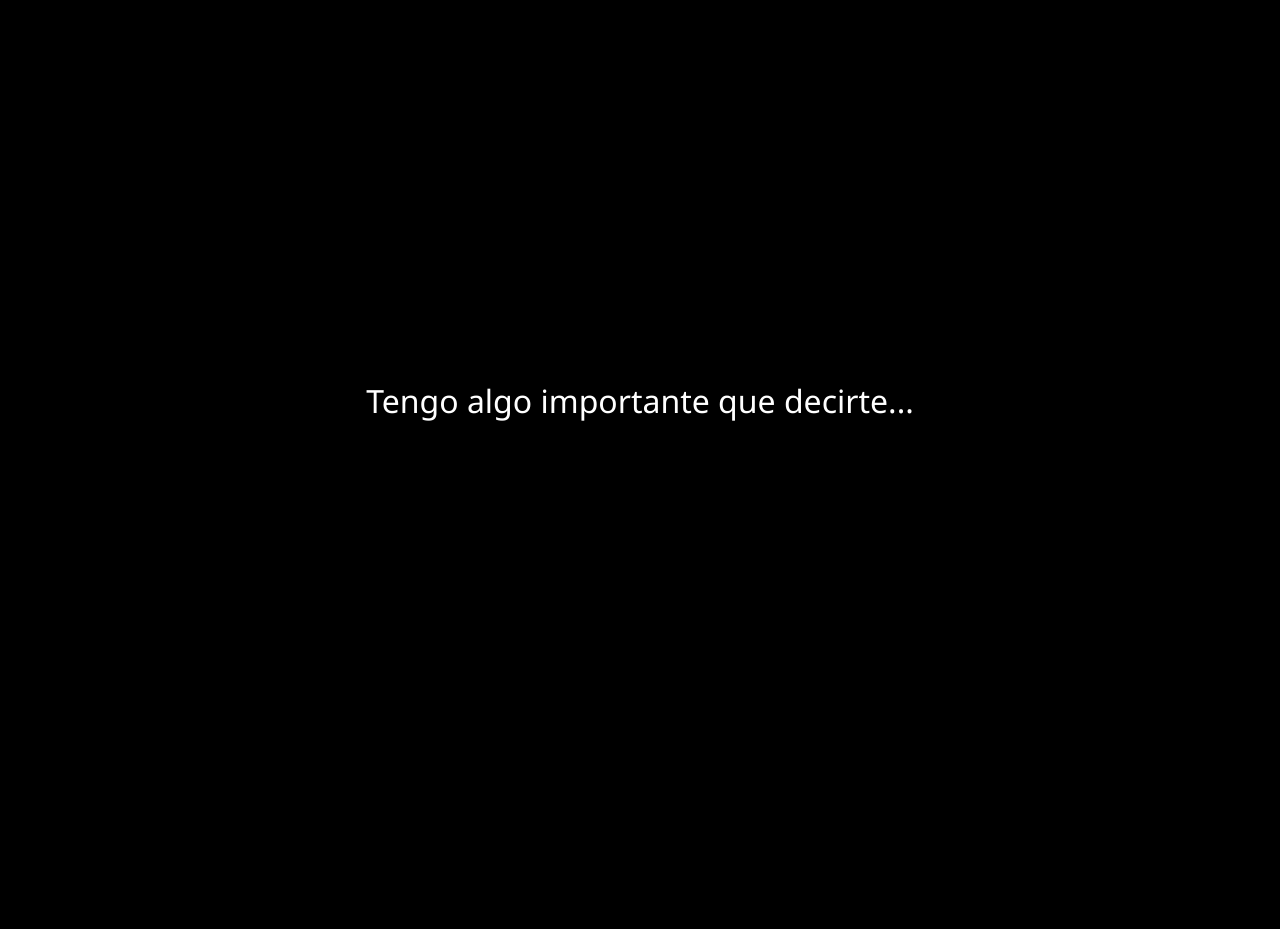
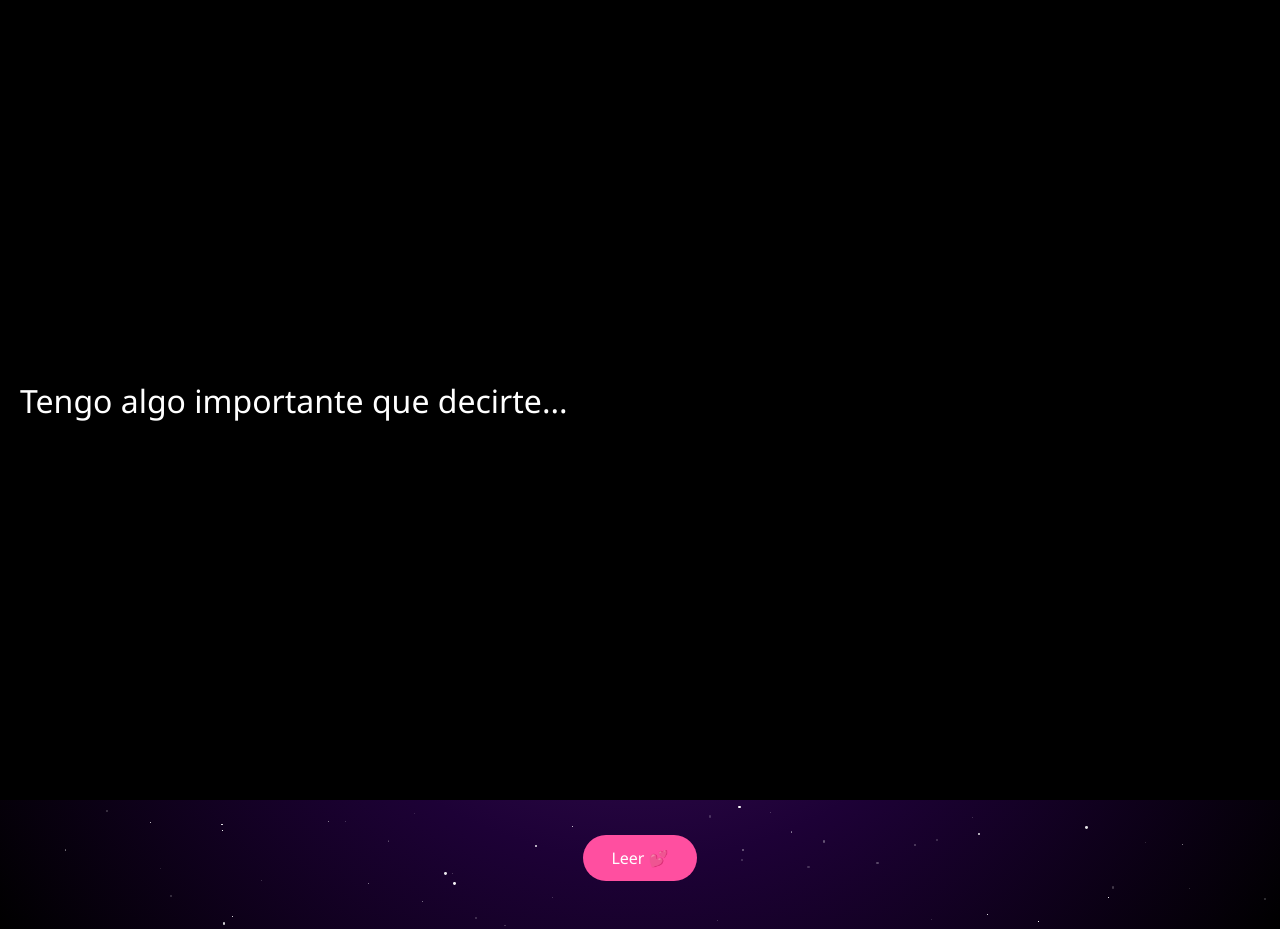
Before and after one commit to tiwzy/para-mi-cosita-preciosa, a plain HTML site: page index.html in a window 1280 px wide. Before the commit the page ends 800 px from the top, so only its background shows below. Drawn offline with Linux system fonts and the light colour scheme.

Commit message:
Update index.html

```diff
--- a/index.html
+++ b/index.html
@@ -28,7 +28,6 @@ width:100%;
 height:100%;
 background:black;
 display:flex;
-justify-content:center;
 align-items:center;
 text-align:center;
 font-size:2rem;
@@ -43,9 +42,9 @@ pointer-events:none;
 }
 
 #universe{
-position:fixed;
+position:absolute;
 width:100%;
-height:100%;
+min-height:100vh;
 background:
 radial-gradient(circle at center,#4a1768 0%,#1d0136 50%,#000 100%);
 overflow:hidden;
@@ -91,10 +90,9 @@ z-index:5;
 min-height:100vh;
 display:flex;
 flex-direction:column;
-justify-content:center;
 align-items:center;
 text-align:center;
-padding:20px;
+padding:40px 20px;
 }
 
 h1{
```
